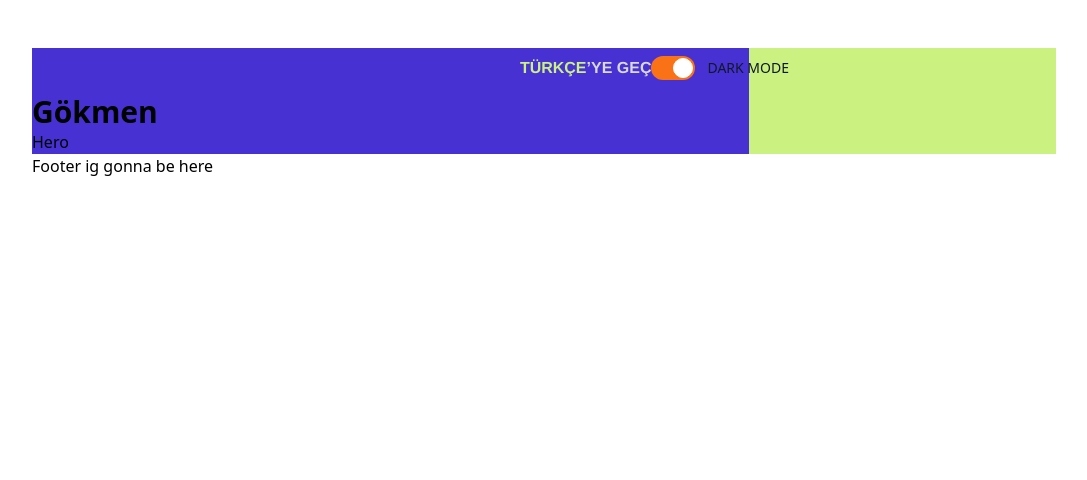
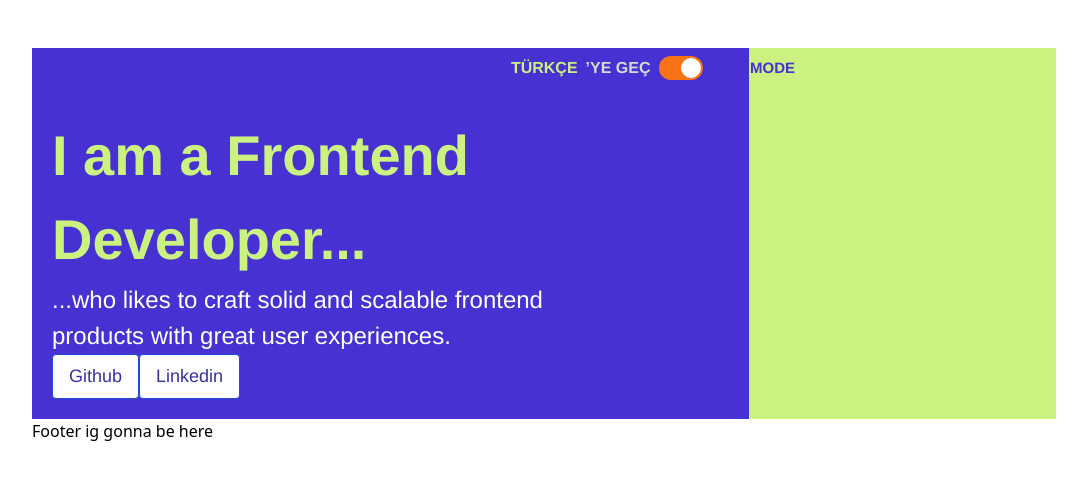
Before and after one commit to burgokmen/FSWeb-Frontend-Challenge, a React (Vite) app in the folder Gokmen-Resume/: page / in a window 1280 px wide. Shown: the top 480 px of the page, without its empty margins (96-1183 px from the left). Built offline with nearby package versions, Linux system fonts and the light colour scheme.

Commit message:
tailwind config added + header com ongoing

```diff
--- a/Gokmen-Resume/src/components/Header.jsx
+++ b/Gokmen-Resume/src/components/Header.jsx
@@ -1,5 +1,28 @@
 function Header() {
-  return <header className="text-3xl font-bold">Gökmen</header>;
+  return (
+    <header className="flex p-5">
+      <div>
+        <p className="font-interbold font-bold text-mygreen-1 text-[3.5rem] ">
+          I am a Frontend
+          <br /> Developer...
+        </p>
+        <p className="font-interreg font-normal text-white text-[1.5rem] ">
+          ...who likes to craft solid and scalable frontend
+          <br /> products with great user experiences.
+        </p>
+        <div>
+          <button className="bg-white hover:bg-blue-700 text-indigo-800 font-intermed font-medium text-[18px] py-2 px-4 border border-blue-700 rounded">
+            Github
+          </button>
+
+          <button className=" bg-white hover:bg-blue-700 text-indigo-800 font-intermed font-medium text-[18px] py-2 px-4 border border-blue-700 rounded">
+            Linkedin
+          </button>
+        </div>
+      </div>
+      <div></div>
+    </header>
+  );
 }
 
 export default Header;
--- a/Gokmen-Resume/src/components/Hero.jsx
+++ b/Gokmen-Resume/src/components/Hero.jsx
@@ -6,7 +6,6 @@ export default function Hero() {
     <div className="top-level">
       <Options />
       <Header />
-      <div className="hero">Hero</div>
     </div>
   );
 }
--- a/Gokmen-Resume/src/components/Options.jsx
+++ b/Gokmen-Resume/src/components/Options.jsx
@@ -1,15 +1,15 @@
 export default function Options() {
   return (
     <div className="flex justify-end py-2 px-128  ">
-      <p className="[font-family:'Inter-Bold',_Helvetica] font-bold text-transparent    ">
-        <span className="text-[#caf181]">TÜRKÇE</span>
-        <span className="text-[#d9d9d9]">’YE GEÇ</span>
+      <p className="font-interbold font-bold text-transparent    ">
+        <span className="text-mygreen-2">TÜRKÇE</span>
+        <span className="text-[#d9d9d9] p-2">’YE GEÇ</span>
       </p>
       <div>
         <label className="relative inline-flex items-center mr-5 cursor-pointer">
           <input type="checkbox" value="" className="sr-only peer" checked />
           <div className="w-11 h-6 bg-gray-200 rounded-full peer dark:bg-gray-700 peer-focus:ring-4 peer-focus:ring-orange-300 dark:peer-focus:ring-orange-800 peer-checked:after:translate-x-full peer-checked:after:border-white after:content-[''] after:absolute after:top-0.5 after:left-[2px] after:bg-white after:border-gray-300 after:border after:rounded-full after:h-5 after:w-5 after:transition-all dark:border-gray-600 peer-checked:bg-orange-500"></div>
-          <span className="ml-3 text-sm font-medium text-gray-900 dark:text-gray-300">
+          <span className="font-interbold font-bold text-mypurp-1 text-[15px]">
             DARK MODE
           </span>
         </label>
--- a/Gokmen-Resume/tailwind.config.js
+++ b/Gokmen-Resume/tailwind.config.js
@@ -6,8 +6,22 @@ export default {
       spacing: {
         13: "3.25rem",
         15: "3.75rem",
-        128: "247px",
+        128: "241px",
         144: "36rem",
+      },
+      colors: {
+        mypurp: {
+          1: "#4731d3",
+        },
+        mygreen: {
+          1: "#CBF281",
+          2: "#CAF281",
+        },
+      },
+      fontFamily: {
+        interbold: ["Inter-Bold", "Helvetica"],
+        interreg: ["Inter-Regular", "Helvetica"],
+        intermed: ["Inter-Medium", "Helvetica"],
       },
     },
   },
```
